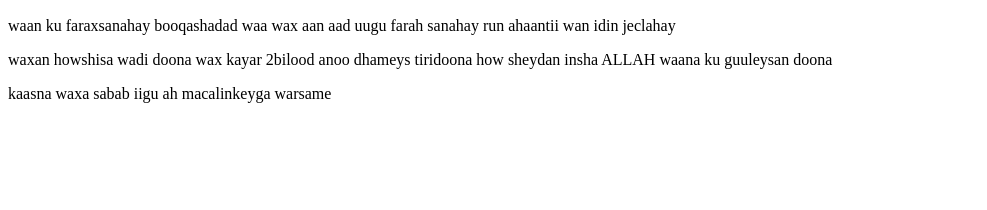
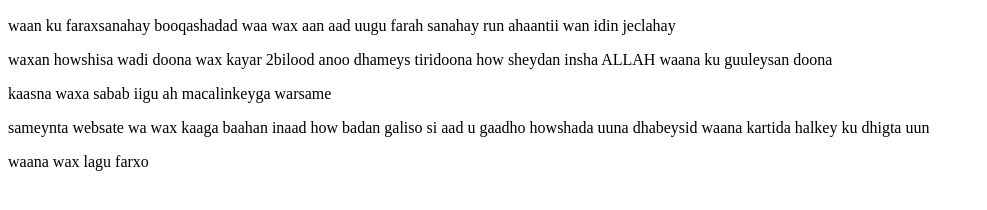
Before and after one commit to qarto/first-websate, a plain HTML site: page index.html in a window 1280 px wide. Shown: the part 110-320 px from the top of the page, without its empty margins (0-987 px from the left). Drawn offline with Linux system fonts and the light colour scheme.

Commit message:
waxban ku soo kordhiyey

```diff
--- a/index.html
+++ b/index.html
@@ -14,5 +14,7 @@
     <p>waan ku faraxsanahay booqashadad waa wax aan aad uugu farah sanahay run ahaantii wan idin jeclahay </p>
     <p>waxan howshisa wadi doona wax kayar 2bilood anoo dhameys tiridoona how sheydan insha ALLAH waana ku guuleysan doona </p>
     <p>kaasna waxa sabab iigu ah macalinkeyga warsame</p>
+    <p>sameynta websate wa wax kaaga baahan inaad how badan galiso si aad u gaadho howshada uuna dhabeysid waana kartida halkey ku dhigta uun </p>
+    <p>waana wax lagu farxo</p>
 </body>
 </html>
```
